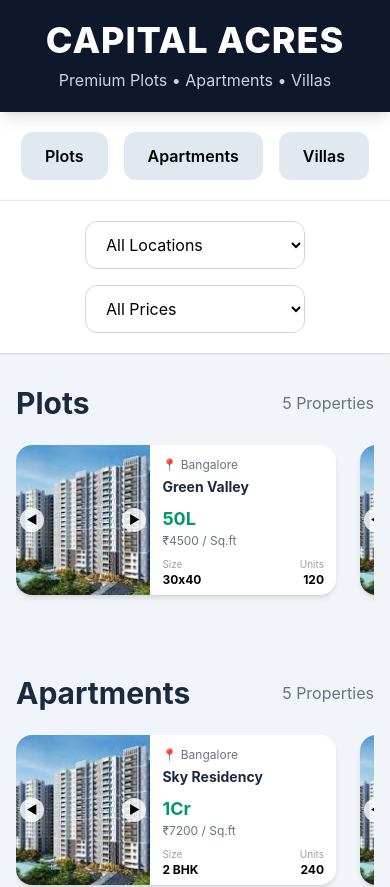
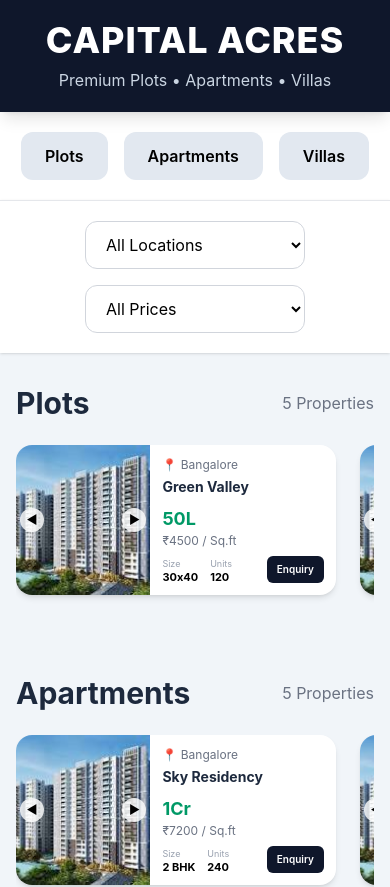
Before and after one commit to TejasAN2818/capital-acres, a React (Vite) app: page / in a window 390 px wide. Shown: the top 887 px of the page. Built offline with nearby package versions, Linux system fonts and the light colour scheme.

Commit message:
mobile firendly UI (add enquiry button inside a overview)

```diff
--- a/src/components/EnquiryButton.jsx
+++ b/src/components/EnquiryButton.jsx
@@ -80,7 +80,6 @@ Press Cancel to use different number.`
     const savedMobile =
       localStorage.getItem("mobile");
 
-    // USER ALREADY EXISTS
     if (
       savedName &&
       savedMobile
@@ -91,31 +90,27 @@ Press Cancel to use different number.`
       return;
     }
 
-    // OPEN FORM
     setShowForm(true);
   };
 
   return (
     <>
-      <div className="flex gap-3 mt-6">
-
-        <a
-          href={property.locationLink}
-          target="_blank"
-          rel="noreferrer"
-          className="flex-1 text-center bg-slate-200 py-3 rounded-xl font-semibold"
-        >
-          Location
-        </a>
-
-        <button
-          onClick={openEnquiry}
-          className="flex-1 bg-slate-900 text-white py-3 rounded-xl font-semibold"
-        >
-          Enquiry
-        </button>
-
-      </div>
+      <button
+        onClick={openEnquiry}
+        className="
+          bg-slate-900
+          hover:bg-slate-700
+          text-white
+          text-[10px]
+          px-2.5
+          py-1.5
+          rounded-md
+          font-semibold
+          whitespace-nowrap
+        "
+      >
+        Enquiry
+      </button>
 
       <EnquiryModal
         property={property}
--- a/src/components/PropertyOverview.jsx
+++ b/src/components/PropertyOverview.jsx
@@ -1,34 +1,56 @@
+import EnquiryButton from "./EnquiryButton";
+
 export default function PropertyOverview({
   property
 }) {
 
   return (
-    <div className="flex justify-between mt-2">
+    <div className="flex items-end justify-between gap-2 mt-1">
 
+      {/* LEFT SIDE */}
+      <div className="flex gap-3">
+
+        {/* SIZE */}
         <div>
 
-        <p className="text-[10px] text-gray-400">
+          <p className="text-[9px] text-gray-400 leading-none">
             Size
           </p>
 
-        <p className="font-bold text-xs">
+          <p className="font-bold text-[11px] leading-none mt-1">
             {property.availableSize}
           </p>
 
         </div>
 
-      <div className="text-right">
+        {/* UNITS */}
+        <div>
 
-        <p className="text-[10px] text-gray-400">
+          <p className="text-[9px] text-gray-400 leading-none">
             Units
           </p>
 
-        <p className="font-bold text-xs">
+          <p className="font-bold text-[11px] leading-none mt-1">
             {property.totalUnits}
           </p>
 
         </div>
 
       </div>
+
+      {/* ENQUIRY BUTTON */}
+      <div
+        onClick={(e) =>
+          e.stopPropagation()
+        }
+      >
+
+        <EnquiryButton
+          property={property}
+        />
+
+      </div>
+
+    </div>
   );
 }
```
Lines whose indentation alone changed are shown as unchanged.
